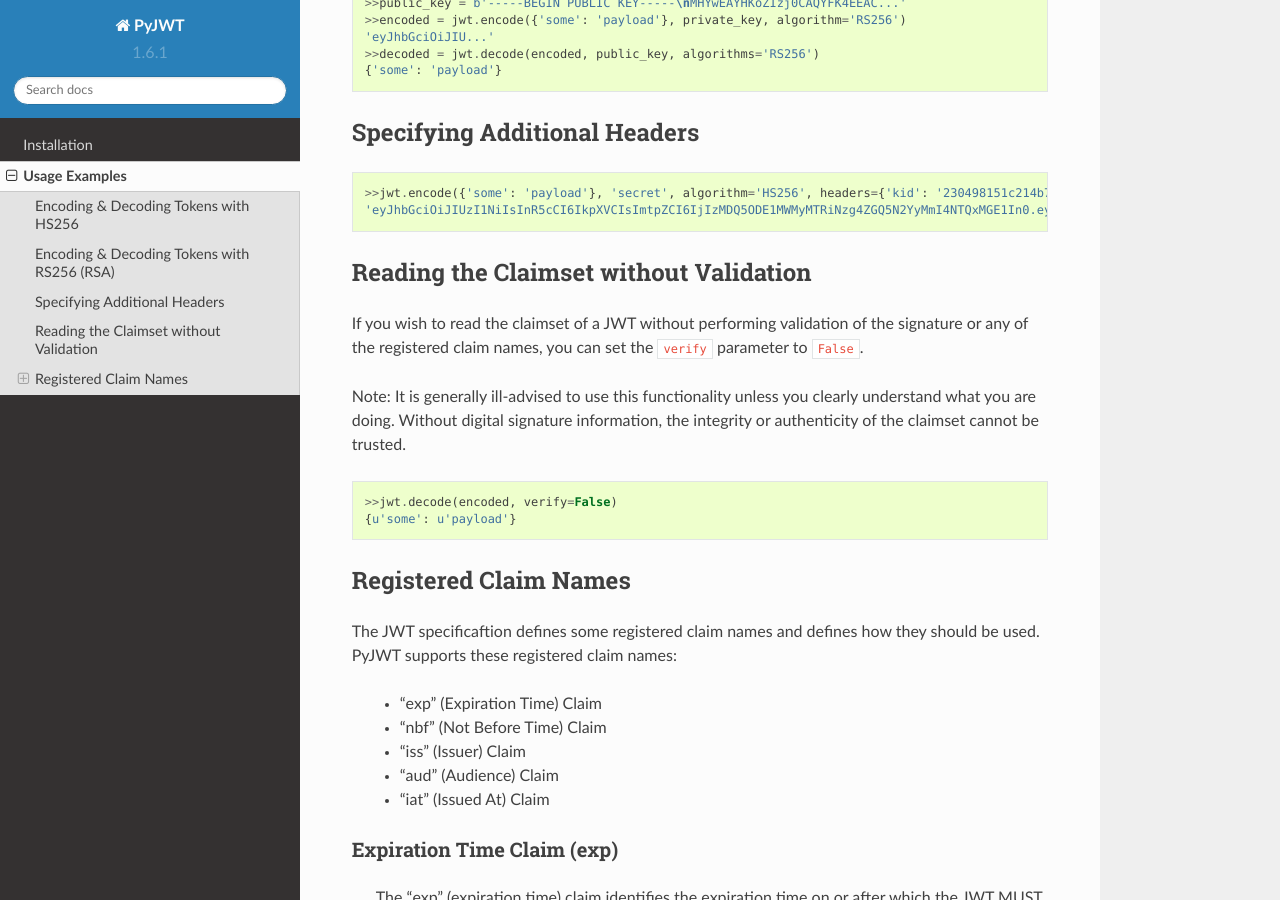
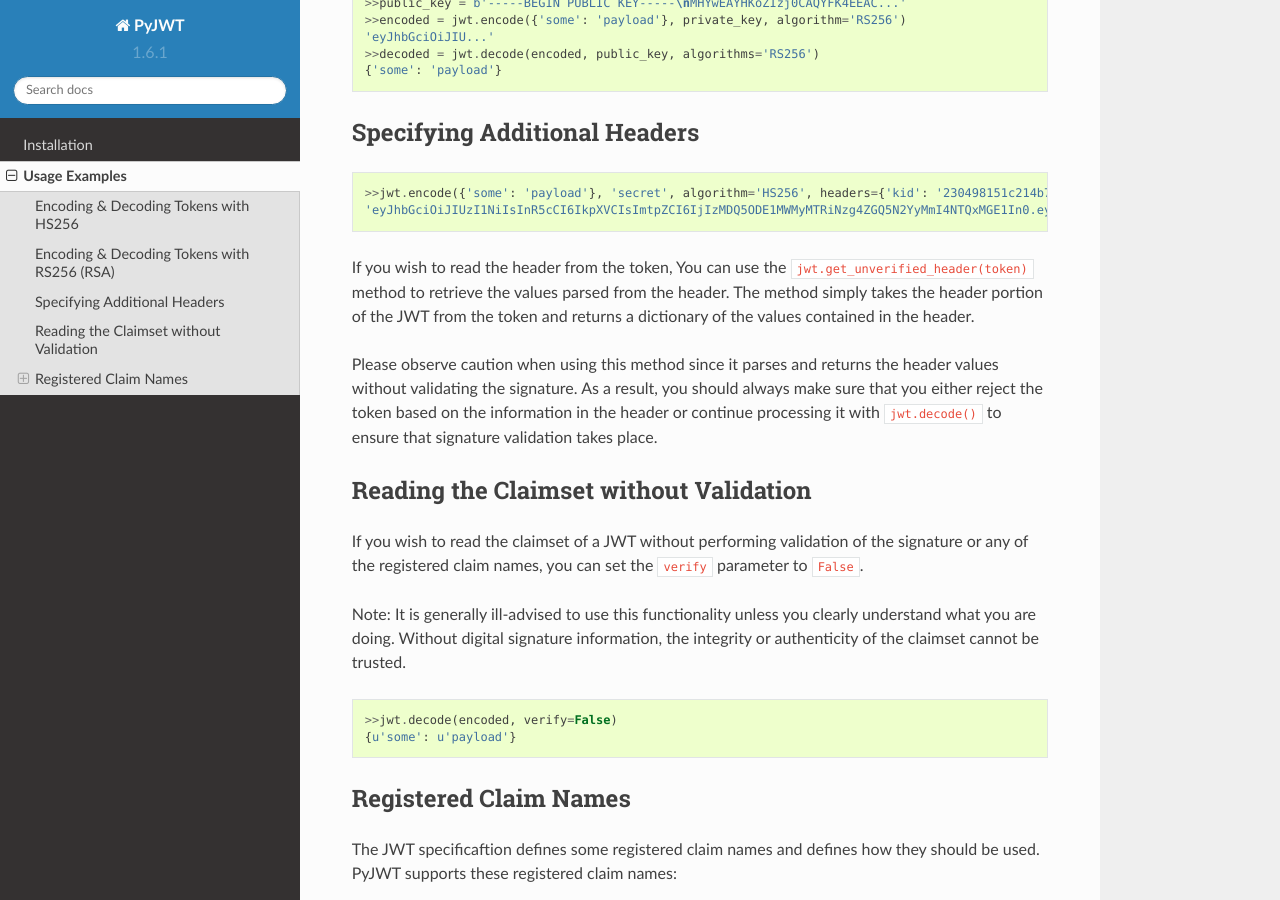
Before and after one commit to jpadilla/pyjwt, a Sphinx documentation site: the page built from docs/usage.rst, in a window 1280 px wide and 900 px high, scrolled down 474 px. Built offline with Sphinx 7.4.7 and the Read the Docs theme 2.0.0, drawn with Linux system fonts in a browser that asks for light colours; pages that are not in the unit, such as notebooks, are missing from menus.

Commit message:
Added usage to get header from token.

```diff
--- a/docs/usage.rst
+++ b/docs/usage.rst
@@ -34,6 +34,15 @@ Specifying Additional Headers
     >>jwt.encode({'some': 'payload'}, 'secret', algorithm='HS256', headers={'kid': '230498151c214b788dd97f22b85410a5'})
     'eyJhbGciOiJIUzI1NiIsInR5cCI6IkpXVCIsImtpZCI6IjIzMDQ5ODE1MWMyMTRiNzg4ZGQ5N2YyMmI4NTQxMGE1In0.eyJzb21lIjoicGF5bG9hZCJ9.DogbDGmMHgA_bU05TAB-R6geQ2nMU2BRM-LnYEtefwg'
 
+
+If you wish to read the header from the token, You can use the ``jwt.get_unverified_header(token)`` method
+to retrieve the values parsed from the header. The method simply takes the header portion of the JWT
+from the token and returns a dictionary of the values contained in the header.
+
+Please observe caution when using this method since it parses and returns the header values without
+validating the signature. As a result, you should always make sure that you either reject the token based
+on the information in the header or continue processing it with ``jwt.decode()``
+to ensure that signature validation takes place.
 
 Reading the Claimset without Validation
 -----------------------------------------
```
